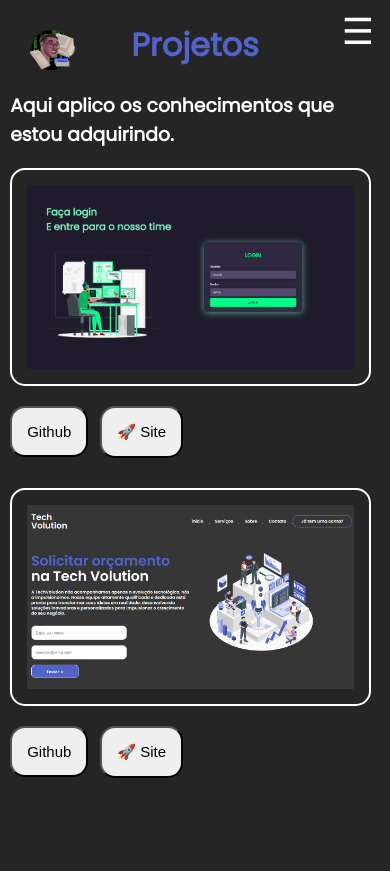
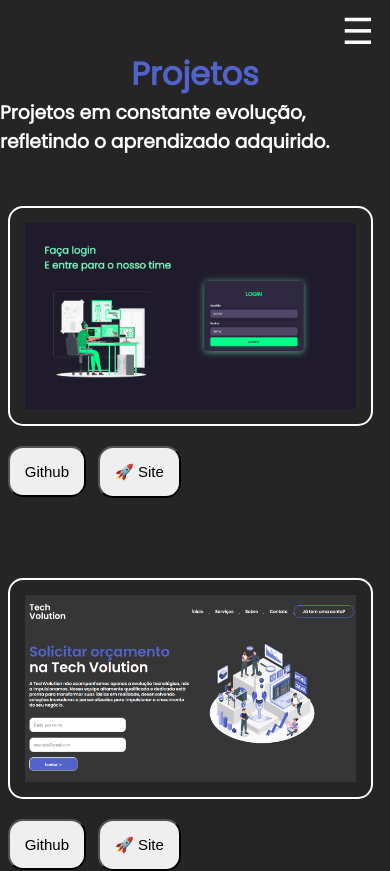
Before and after one commit to t1lt4s/portfolio, a plain HTML site: page html/projetos.html in a window 390 px wide. Before the commit the page ends 844 px from the top, so only its background shows below. Drawn offline with Linux system fonts and the light colour scheme.

Commit message:
Melhorando responsividade

```diff
--- a/html/projetos.html
+++ b/html/projetos.html
@@ -51,7 +51,7 @@
 
     <div class="title-projects">
         <h1>Projetos</h1>
-        <h3>Aqui aplico os conhecimentos que estou adquirindo.</h3>
+        <h3>Projetos em constante evolução, refletindo o aprendizado adquirido.</h3>
     </div>
 
 
--- a/src/css/media-contato.css
+++ b/src/css/media-contato.css
@@ -1,21 +1,51 @@
-@media only screen and (max-width: 720px){
+@media only screen and (max-width: 800px){
     body{
         font-family: 'Poppins', sans-serif;
         color: #131314;
         background-color: rgb(37, 37, 37);
     }
 
+
+    .logo-menu{
+        display: none;
+    }
+
+
+    .menu-superior,
+    .edit-ul-menu {
+        flex-direction: column;
+    }
+    .edit-ul-menu {
+        text-align: center;
+        margin: 0;
+        height: 0;
+    }
+    .menu-superior {
+        padding-top: 0;
+        align-items: flex-start;
+    }
+    .btn-menu {
+        display: flex;
+    }
+    .edit-ul-menu,
+    .edit-li-menu {
+        width: 100%;
+    }
+
+
     h1{
         color: white;
+        margin-top: 50px;
         display: flex;
         justify-content: center;
     }
 
-    .img-contruction{
-        margin: 0 auto;
+    .img-construction{
+        margin: 0;
         width: 350px;
         display: flex;
         justify-content: center;
+        margin-left: 25%;
     }
 
     .contato-linkedin,
@@ -24,33 +54,69 @@
         justify-content: center;
         padding-top: 10px;
     }
+}
+
+@media only screen and (max-width: 400px){
+    body{
+        font-family: 'Poppins', sans-serif;
+        color: #131314;
+        background-color: rgb(37, 37, 37);
+    }
+
+
+    .logo-menu{
+        display: none;
+    }
+
 
     .menu-superior,
     .edit-ul-menu {
         flex-direction: column;
     }
-
     .edit-ul-menu {
         text-align: center;
         margin: 0;
         height: 0;
     }
-
     .menu-superior {
         padding-top: 0;
         align-items: flex-start;
     }
-
-    .logo-menu {
-        margin: 10px;
-    }
-
     .btn-menu {
         display: flex;
     }
-
     .edit-ul-menu,
     .edit-li-menu {
         width: 100%;
     }
+
+
+    h1{
+        color: white;
+        margin-top: 50px;
+        display: flex;
+        justify-content: center;
+    }
+
+    .img-construction{
+        margin: 0;
+        width: 350px;
+        display: flex;
+        justify-content: center;
+        margin-left: 2%;
+    }
+
+
+    .redes-sociais{
+        margin: 0;
+        margin-top: 220px;
+    }
+    .contato-linkedin,
+    .contato-email{
+        display: flex;
+        justify-content: center;
+        padding-top: 10px;
+    }
+
+
 }
--- a/src/css/media-index.css
+++ b/src/css/media-index.css
@@ -1,3 +1,120 @@
+/* Ajuste de Response para tables e demais até 800px */
+@media only screen and (max-width: 800px) {
+    .img-profile{
+        margin-top: 50px;
+    }
+    .logo-menu{
+        display: none;
+    }
+    .menu-superior,
+    .edit-ul-menu {
+        flex-direction: column;
+    }
+    .edit-ul-menu {
+        text-align: center;
+        margin: 0;
+        height: 0;
+    }
+    .menu-superior {
+        padding-top: 0;
+        align-items: flex-start;
+    }
+    .btn-menu:focus~ul {
+        height: 280px;
+        margin-top: 20px;
+    }
+    .btn-menu {
+        display: flex;
+    }
+    .edit-ul-menu,
+    .edit-li-menu {
+        width: 100%;
+    }
+
+
+    .sobre-mim-container{
+        margin-bottom: 50px;
+    }
+    .sobre-mim-title {
+        color: #5263CC;
+        max-width: 800px;
+        transition: 0.3s;
+        padding: 10px;
+        cursor: default;
+        margin: 10px;
+        text-align: left;
+    }
+    .sobre-mim-texto {
+        width: 100%;
+        max-width: 650px;
+        transition: 0.3s;
+        padding: 10px;
+        cursor: default;
+        margin: 10px;
+        text-align: left;
+    }
+
+
+    .skills{
+        display: none;
+    }
+    .skill-title{
+        color: #5263CC;
+    }
+    .container-skills{
+        margin-bottom: 50px;
+        max-width: 700px;
+        border: 2px solid white;
+        border-radius: 15px;
+    }
+    .icones-tecnologias {
+        margin: 0;
+        height: 0;
+        height: 15px;
+        display: flex;
+        flex-wrap: wrap;
+        gap: 0 auto;
+        justify-content: center;
+    }
+    .icones-tecnologias img {
+        width: 50px;
+        margin: 10px;
+    }
+
+
+    .title-vivencia{
+        margin: 0;
+        padding: 10px;
+    }
+    .possuo-vivencia-container{
+        width: 100%;
+        float: right;
+        border: 2px solid white;
+        border-radius: 15px;
+        margin-bottom: 50px;
+    }
+
+
+    .certificado-edit,
+    .certificado-comportamento {
+        display: none;
+    }
+
+
+    footer{
+        display: flex;
+        position: relative;
+        margin-bottom: 0;
+        bottom: 0;
+        width: 100%;
+        padding: 0;
+        box-sizing: border-box;
+    }
+}
+
+
+
+/* Ajuste para mobile até 500px */
 @media only screen and (max-width: 500px) {
     .img-profile{
         margin-top: 50px;
--- a/src/css/media-projetos.css
+++ b/src/css/media-projetos.css
@@ -1,44 +1,16 @@
-@media only screen and (max-width: 720px){
+@media only screen and (max-width: 800px){
     body{
         font-family: 'poppins', sans-serif;
-        max-width: 385px;
+        max-width: 800px;
         margin: 0 auto;
         color: #131314;
-
     }
 
-    h3{
-        display: flex;
-        justify-content: center;
-        margin-left: 2%;
-        color: white;
-    }
-    .card-projects{
-        display: flex;
-        flex-wrap: wrap;
-        gap: 30px;
-        justify-content: center;
-    }
-    .card-img{
-        width: 85%;
-        display: flex;
-        flex-direction: column;
-        margin-left: 2%;
-        /* justify-content: space-between; */
-        padding: 15px;
-        border: 2px solid white;
-        border-radius: 15px;
+
+    .logo-menu{
+        display: none;
     }
 
-    .redirect-edit{
-        margin-top: 20px;
-        margin-left: 2%;
-        width: 0 auto;
-        height: 0 auto;
-        padding: 15px;
-        border-radius: 15px;
-        font-size: 15px;
-    }
 
     .menu-superior,
     .edit-ul-menu {
@@ -68,4 +40,133 @@
     .edit-li-menu {
         width: 100%;
     }
+
+
+    .title-projects{
+        max-width: 700px;
+    }
+    h3{
+        max-width: 700px;
+        display: flex;
+        justify-content: center;
+        margin-left: 2%;
+        color: white;
+    }
+    .card-projects{
+        display: flex;
+        flex-wrap: wrap;
+        gap: 30px;
+        justify-content: center;
+    }
+
+    .card-img{
+        width: 92%;
+        display: flex;
+        justify-content: center;
+        margin-left: 2%;
+        justify-content: space-between;
+        padding: 15px;
+        border: 2px solid white;
+        border-radius: 15px;
+    }
+
+    .redirect-edit{
+        margin-top: 20px;
+        margin-left: 2%;
+        width: 0 auto;
+        height: 0 auto;
+        padding: 15px;
+        border-radius: 15px;
+        font-size: 15px;
+    }
+
 }
+
+
+@media only screen and (max-width: 400px){
+    body{
+        font-family: 'poppins', sans-serif;
+        max-width: 400px;
+        margin: 0 auto;
+        color: #131314;
+    }
+
+
+    .logo-menu{
+        display: none;
+    }
+
+
+    .menu-superior,
+    .edit-ul-menu {
+        flex-direction: column;
+    }
+
+    .edit-ul-menu {
+        text-align: center;
+        margin: 0;
+        height: 0;
+    }
+
+    .menu-superior {
+        padding-top: 0;
+        align-items: flex-start;
+    }
+
+    .logo-menu {
+        margin: 10px;
+    }
+
+    .btn-menu {
+        display: flex;
+    }
+
+    .edit-ul-menu,
+    .edit-li-menu {
+        width: 100%;
+    }
+
+
+    .title-projects{
+        margin: 0;
+        margin-top: 50px;
+
+    }
+    h3{
+        margin: 0;
+        margin-left: 30px;
+        margin-bottom: 15px;
+        max-width: 350px;
+        display: flex;
+        justify-content: center;
+        align-items: center;
+        color: white;
+    }
+    .card-projects{
+        display: flex;
+        flex-wrap: wrap;
+        gap: 30px;
+        justify-content: center;
+    }
+
+    .card-img{
+        width: 85%;
+        display: flex;
+        justify-content: center;
+        margin-left: 2%;
+        justify-content: space-between;
+        padding: 15px;
+        border: 2px solid white;
+        border-radius: 15px;
+    }
+
+    .redirect-edit{
+        margin-top: 20px;
+        margin-left: 2%;
+        width: 0 auto;
+        height: 0 auto;
+        padding: 15px;
+        border-radius: 15px;
+        font-size: 15px;
+    }
+}
--- a/src/css/projetos.css
+++ b/src/css/projetos.css
@@ -4,17 +4,6 @@ body{
     margin: 0 auto;
     color: #131314;
     background-color: rgb(37, 37, 37);
-}
-
-h1{
-    display: flex;
-    justify-content: center;
-    color: #5263CC ;
-}
-h3{
-    display: flex;
-    justify-content: center;
-    color: white;
 }
 
 
@@ -79,6 +68,25 @@ h3{
 }
 
 
+
+
+.title-projects h1{
+    margin: 0;
+    margin-top: 50px;
+    display: flex;
+    justify-content: center;
+    color: #5263CC ;
+}
+.title-projects h3{
+    margin: 0;
+    display: flex;
+    justify-content: center;
+    color: white;
+}
+.card-image{
+    margin: 0;
+    margin-top: 50px;
+}
 .card-projects{
     display: flex;
     flex-wrap: wrap;
@@ -86,7 +94,7 @@ h3{
     justify-content: center;
 }
 .card-img{
-    width: 400px;
+    width: 500px;
     display: flex;
     flex-direction: column;
     justify-content: space-between;
```
Also changed, not shown: html/contato.html (+3 -2 lines), src/css/contato.css (+6 -3 lines).
